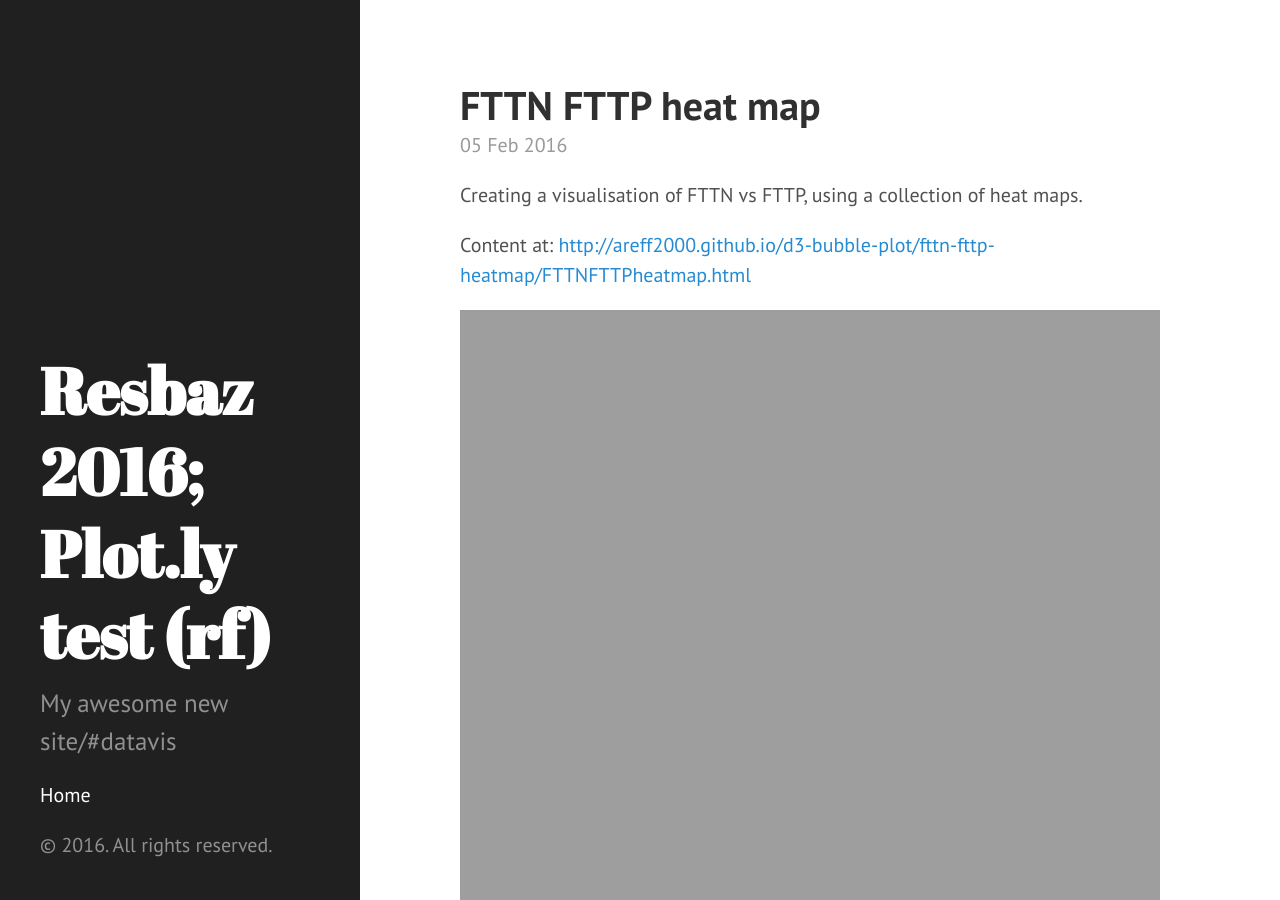
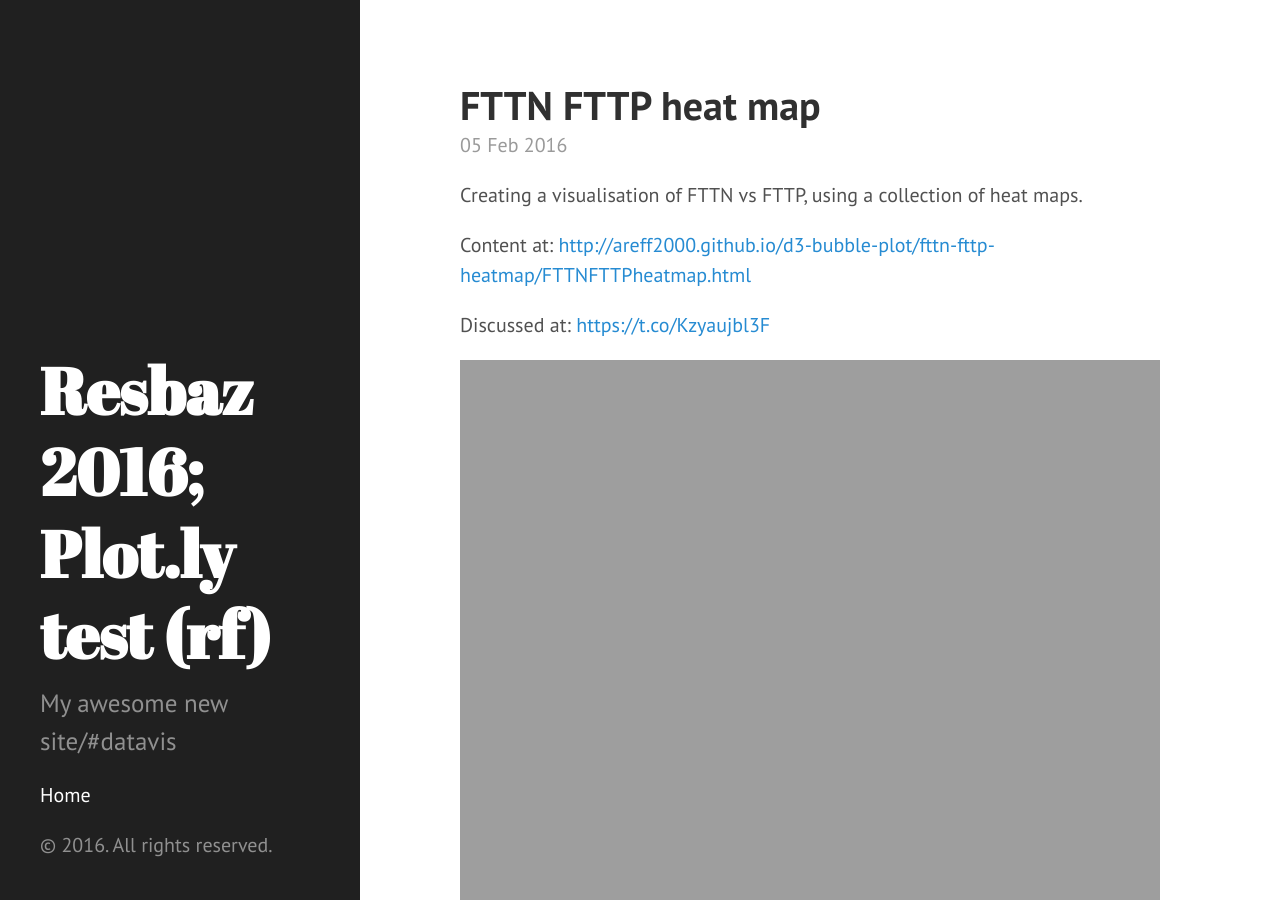
Before and after one commit to areff2000/areff2000.github.io, a Jekyll site: the page built from _posts/2016-02-05-fttn-fttp-heat-map.markdown, in a window 1280 px wide and 900 px high. Built offline with Jekyll 4.4.1, drawn with Linux system fonts in a browser that asks for light colours.

Commit message:
Post update: FTTN FTTP heat map

```diff
--- a/_posts/2016-02-05-fttn-fttp-heat-map.markdown
+++ b/_posts/2016-02-05-fttn-fttp-heat-map.markdown
@@ -7,4 +7,6 @@ Creating a visualisation of FTTN vs FTTP, using a collection of heat maps.
 
 Content at: <a href="http://areff2000.github.io/d3-bubble-plot/fttn-fttp-heatmap/FTTNFTTPheatmap.html">http://areff2000.github.io/d3-bubble-plot/fttn-fttp-heatmap/FTTNFTTPheatmap.html</a>
 
+Discussed at: <a href="https://t.co/Kzyaujbl3F">https://t.co/Kzyaujbl3F</a>
+
 <iframe width="700" height="800" frameborder="0" scrolling="no" src="http://areff2000.github.io/d3-bubble-plot/fttn-fttp-heatmap/FTTNFTTPheatmap.html"></iframe>
```
